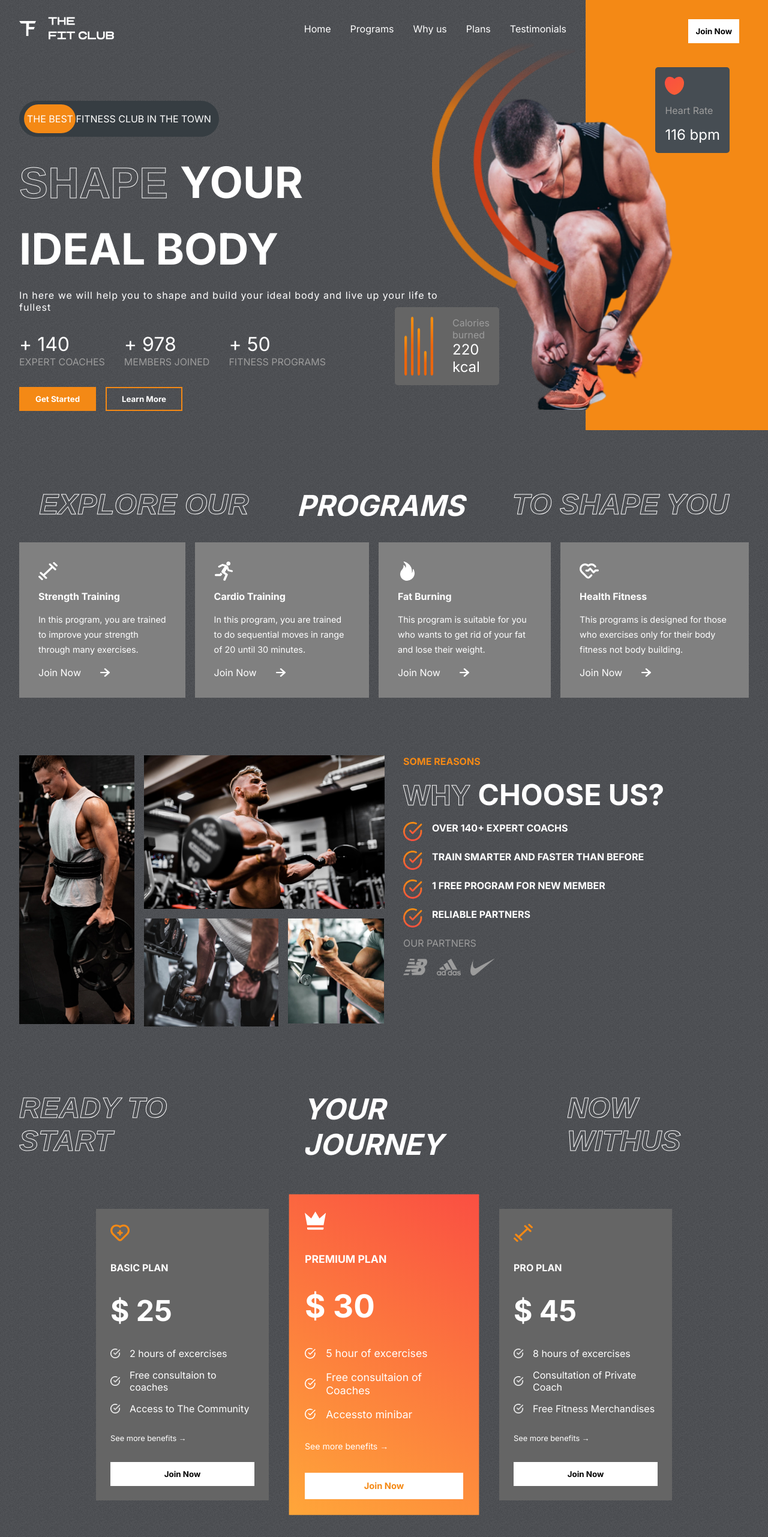
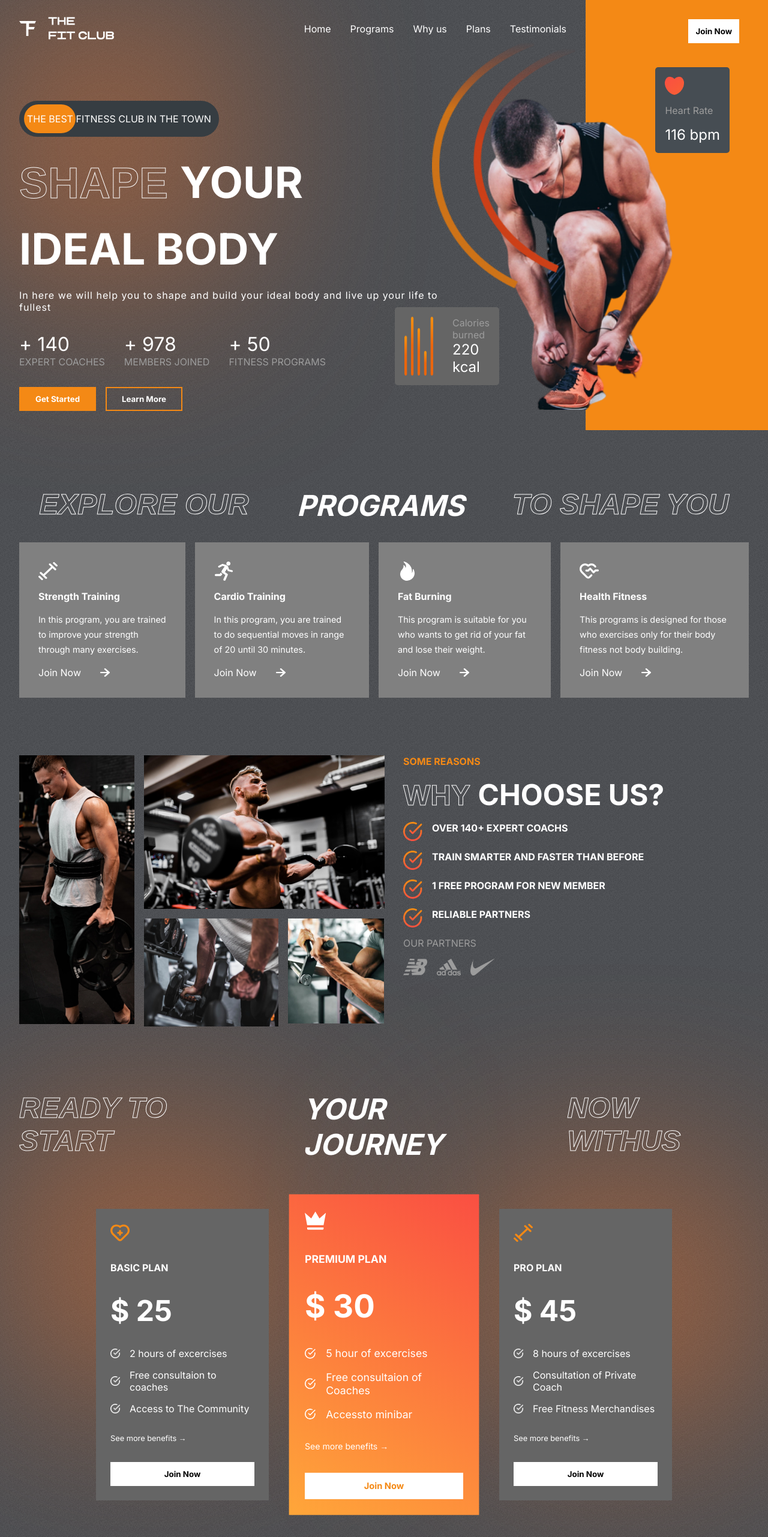
Before and after one commit to Abdullah2000Habib/React_Project05, a React (Create React App) app: page / in a window 1280 px wide. Shown: the top 2562 px of the page at 60% size. Built offline with nearby package versions, Linux system fonts and the light colour scheme.

Commit message:
Blur effects

```diff
--- a/src/components/Footer/Footer.jsx
+++ b/src/components/Footer/Footer.jsx
@@ -19,6 +19,8 @@
             <img src={logo} alt="logo"/>
           </div>
         </div>
+        <div className={`blur ${style.footerBlur1}`}></div>
+        <div className={`blur ${style.footerBlur2}`}></div>
       </div>
   </>
 )
--- a/src/components/Footer/style.module.css
+++ b/src/components/Footer/style.module.css
@@ -30,3 +30,21 @@
 .logo>img {
     width: 10rem;
 }
+
+.footerBlur1 {
+    bottom: 0;
+    right: 15%;
+    width: 26rem;
+    height: 12rem;
+    filter: blur(200px);
+    background-color: red;
+}
+
+.footerBlur2 {
+    bottom: 0;
+    left: 15%;
+    width: 26rem;
+    height: 12rem;
+    filter: blur(200px);
+    background-color: rgba(255, 115, 0);
+}
--- a/src/components/Hero/Hero.jsx
+++ b/src/components/Hero/Hero.jsx
@@ -9,6 +9,7 @@
 return (
   <div>
       <div className={style.hero}>
+        <div className={`blur ${style.heroBlur}`}></div>
         <div className={style.left}>
           <Header/>
           {/* The Best Ad */}
--- a/src/components/Hero/style.module.css
+++ b/src/components/Hero/style.module.css
@@ -185,3 +185,9 @@
     color: white;
     font-size: 1.5rem;
 }
+
+.heroBlur {
+    width: 22rem;
+    height: 30rem;
+    left: 0;
+}
--- a/src/components/Plans/Plans.jsx
+++ b/src/components/Plans/Plans.jsx
@@ -6,6 +6,8 @@
 return (
     <>
         <div className={style.plansContainer}>
+            <div className={`blur ${style.plansBlur1}`}></div>
+            <div className={`blur ${style.plansBlur2}`}></div>
             <div className={style.plansHeader}>
                 <span className='storke-text'>READY TO START</span>
                 <span>YOUR JOURNEY</span>
--- a/src/components/Plans/style.module.css
+++ b/src/components/Plans/style.module.css
@@ -32,3 +32,18 @@
     background: var(--planCard);
     transform: scale(1.1);
 }
+
+.plansBlur1 {
+    width: 32rem;
+    height: 23rem;
+    top: 6rem;
+    left: 0;
+}
+
+.plansBlur2 {
+    width: 32rem;
+    height: 23rem;
+    top: 10rem;
+    right: 0;
+
+}
--- a/src/main.css
+++ b/src/main.css
@@ -67,3 +67,11 @@
 .btn:hover {
     cursor: pointer;
 }
+
+.blur {
+    background: rgba(253, 120, 43, 0.69);
+    position: absolute;
+    border-radius: 50%;
+    filter: blur(150px);
+    z-index: -9;
+}
```
